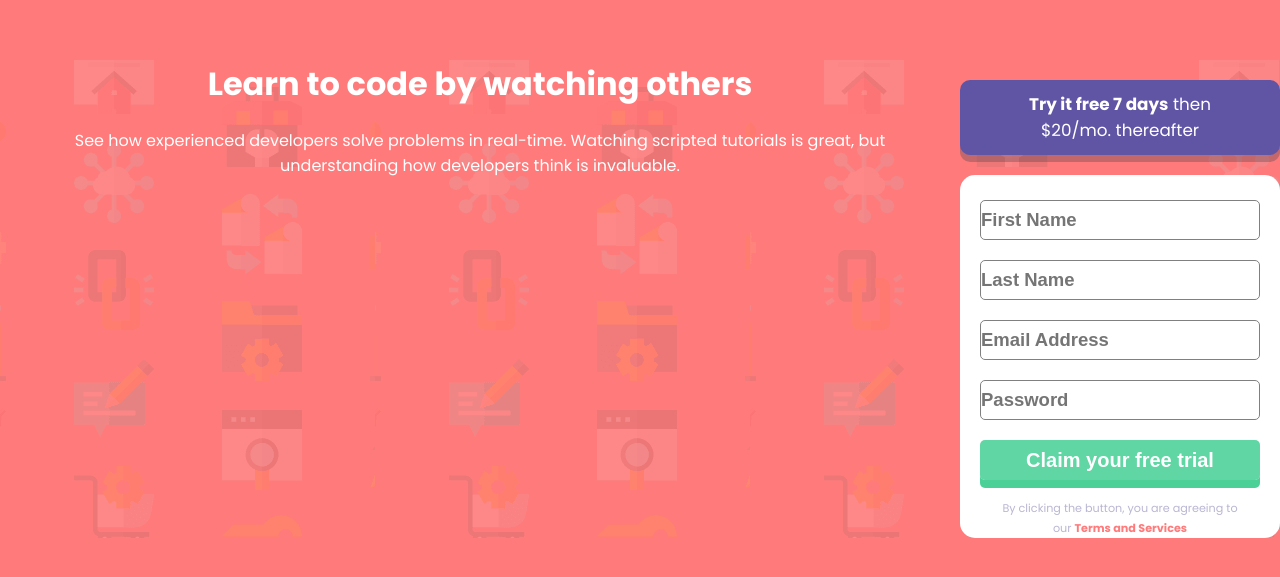
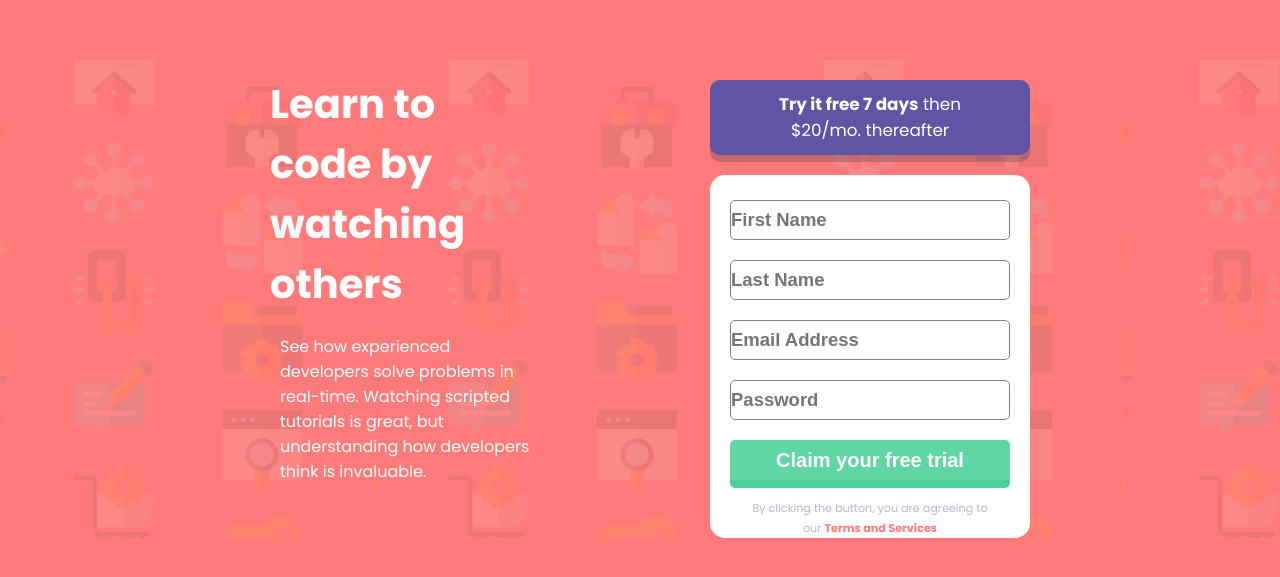
Before and after one commit to jacksen30/Landing-page-with-signup-form, a plain HTML site: page index.html in a window 1280 px wide. Shown: the part 101-678 px from the top of the page. Drawn offline with Linux system fonts and the light colour scheme.

Commit message:
move .info-text layout on desktop

```diff
--- a/style.css
+++ b/style.css
@@ -18,14 +18,16 @@ main {
     background-repeat: repeat;
 }
 
+.info-text {
+    text-align: center;
+}
+
 .info-text h1 {
     margin: 0px 20px 20px 20px;
-    text-align: center;
 }
 
 .info-text p {
     margin: 0px 30px 40px 30px;
-    text-align: center;
 }
 
 .info-text h1,
@@ -118,10 +120,21 @@ input {
         display: flex;
     }
 
-/* .right-side-desktop-container {
-
+    .right-side-desktop-container {
+        margin-right: 250px;
     }
 
-*/
+    .info-text {
+        margin: auto 200px auto 250px;
+        text-align:left;
+    }
 
+    .info-text h1 {
+        font-size: 2.5rem;
+        width: 75%;
+    }
+
+    .info-text p {
+        width: 100%;
+    }
 }
```
